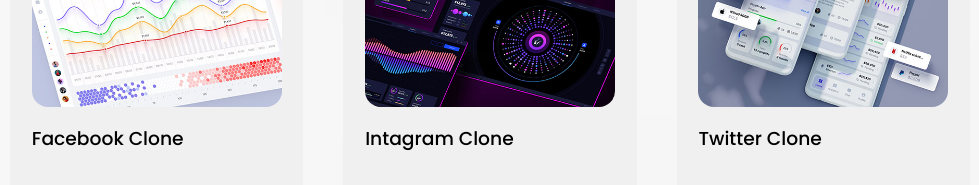
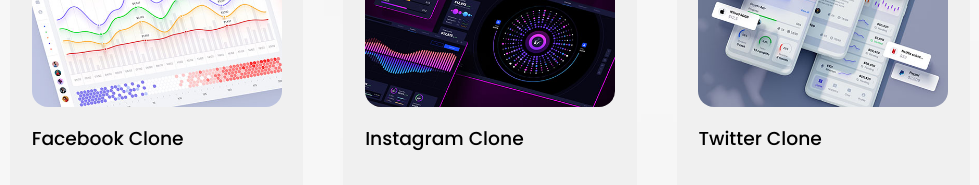
Before and after one commit to ninonezdeoolor/deo_portfolio, a React (Create React App) app: page / in a window 1280 px wide. Shown: the part 3500-3685 px from the top of the page, without its empty margins (150-1129 px from the left). Built offline with nearby package versions, Linux system fonts and the light colour scheme.

Commit message:
Changed Portfolio Title

```diff
--- a/src/components/portfolio/Portfolio.jsx
+++ b/src/components/portfolio/Portfolio.jsx
@@ -18,7 +18,7 @@
   {
     id: 2,
     image: IMG2,
-    title: 'Intagram Clone',
+    title: 'Instagram Clone',
     github: 'https://github.com',
     demo: 'https://dribbble.com'
   },
```
